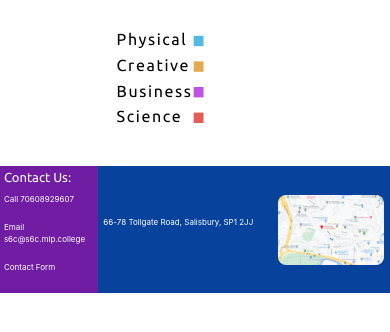
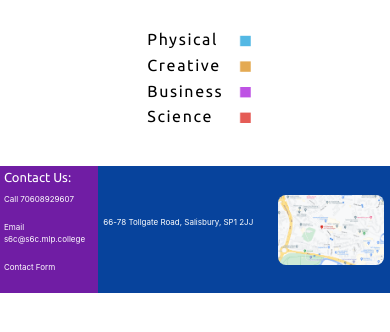
Before and after one commit to toby-mortimer/assignment1.3, a Flask app: page /courses in a window 390 px wide. Shown: the part 100-432 px from the top of the page. Run offline with Flask 2, Linux system fonts and the light colour scheme; data that the repository does not hold is empty.

Commit message:
edited courses a bit

```diff
--- a/static/course.css
+++ b/static/course.css
@@ -20,12 +20,6 @@
     }
 }
 
-@media screen and (max-width: 905px) {
-    h1.title-heading {
-        display: none;
-    }
-}
-
 .wrapper {
     display: flex;
     align-items: center;
@@ -43,11 +37,24 @@
 
 #key {
     justify-content: flex-start;
-    margin-left: 5rem;
+    margin-left: 1.3rem;
+}
+
+@media screen and (max-width: 905px) {
+    #head-title {
+        display: none;
+    }
+    .top-part {
+        display: flex;
+    }
+    #key {
+        justify-content: center;
+    }
 }
 
 #head-title {
     justify-content: flex-start;
+    margin-left: 1rem;
 }
 
 .keys {
```
